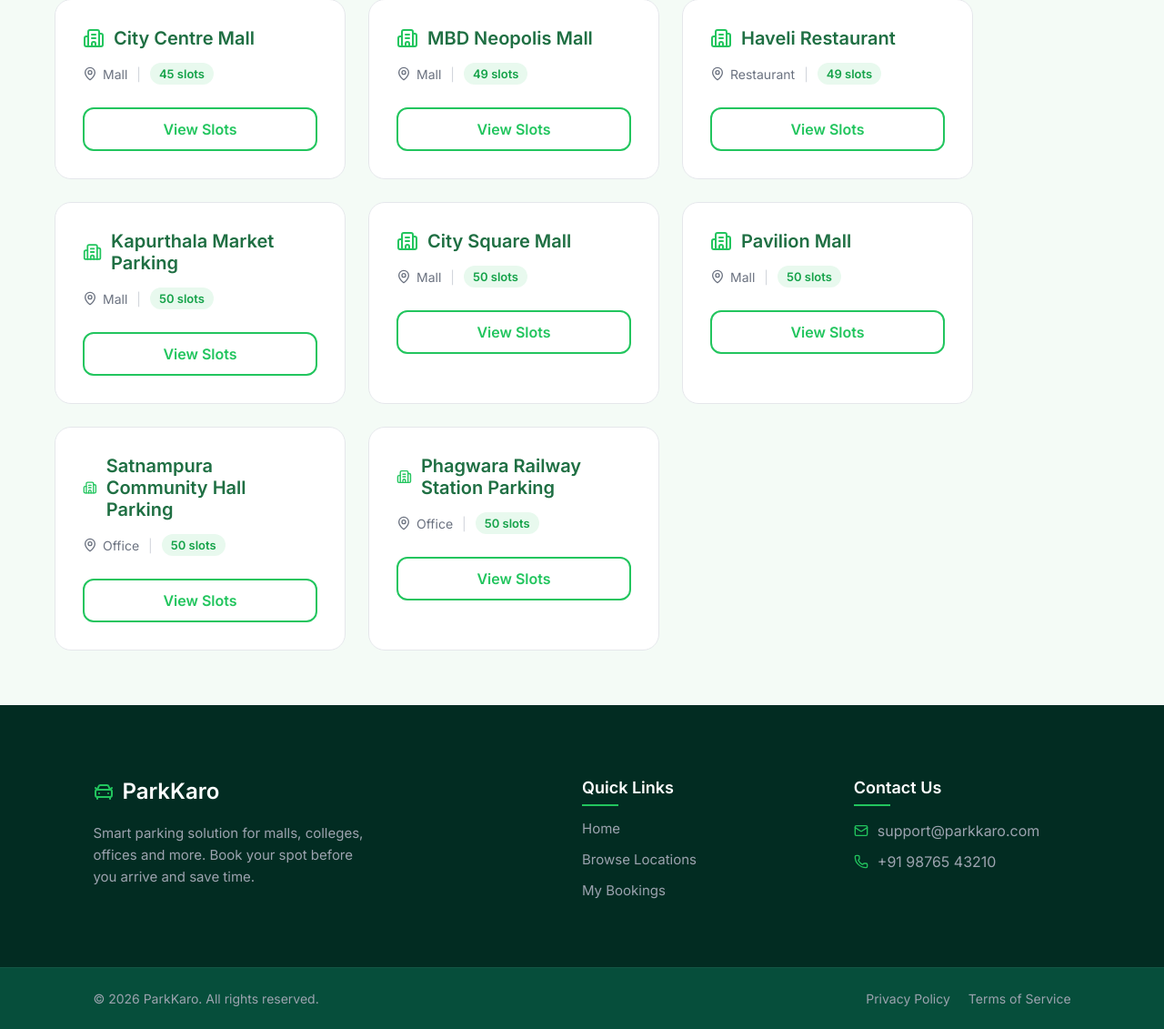
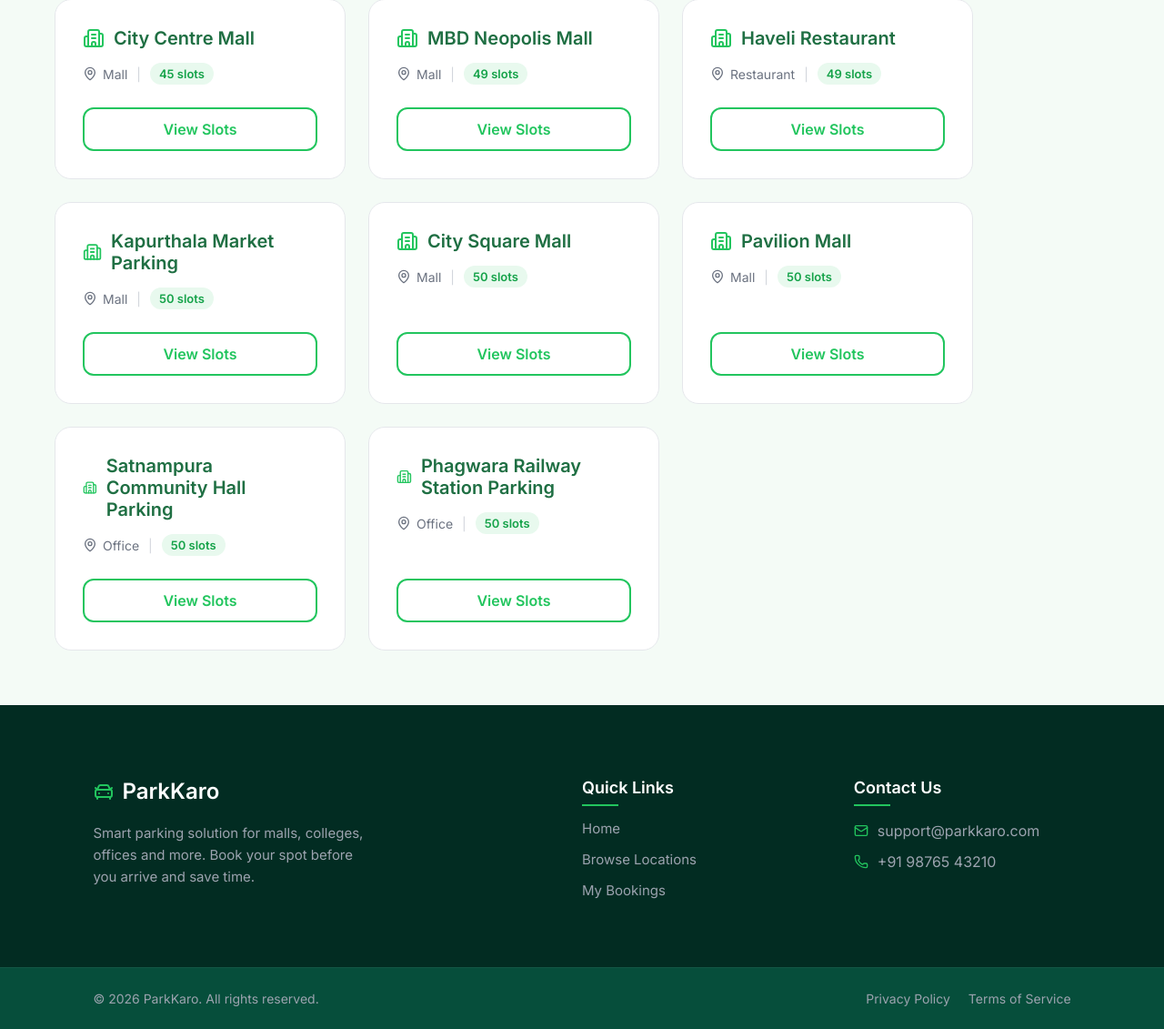
Before and after one commit to Sumit12312299/Parking-Management-System, a Django app: page / in a window 1280 px wide. Shown: the part 1487-2618 px from the top of the page at 91% size. Run offline with Django 5.2, Linux system fonts and the light colour scheme; data comes from the database, SQL or seed files in the repository.

Commit message:
style: align location card buttons using flexbox column and wrap details in dashboard

```diff
--- a/Parking-Management-System-main/static/css/style.css
+++ b/Parking-Management-System-main/static/css/style.css
@@ -910,6 +910,9 @@
     transition: all 0.4s ease !important;
     position: relative !important;
     overflow: hidden !important;
+    display: flex !important;
+    flex-direction: column !important;
+    justify-content: space-between !important;
 }
 .card::before {
     content: '';
--- a/Parking-Management-System-main/templates/parking/dashboard.html
+++ b/Parking-Management-System-main/templates/parking/dashboard.html
@@ -97,6 +97,7 @@
     <div class="card-grid reveal">
         {% for location in locations %}
         <div class="card">
+            <div>
                 <div style="display:flex; align-items:center; margin-bottom:15px; color:#1F6F43;">
                     <i data-lucide="building-2" style="margin-right:10px; color:#22c55e;"></i>
                     <h3 style="margin:0; font-size:20px;">{{ location.name }}</h3>
@@ -109,6 +110,7 @@
                         {{ location.available_slots }} slots
                     </span>
                 </p>
+            </div>
             <a href="{% url 'view_slots' location.id %}" class="btn-outline" style="width:100%; text-align:center; display:block;">
                 View Slots
             </a>
```
Lines whose indentation alone changed are shown as unchanged.
